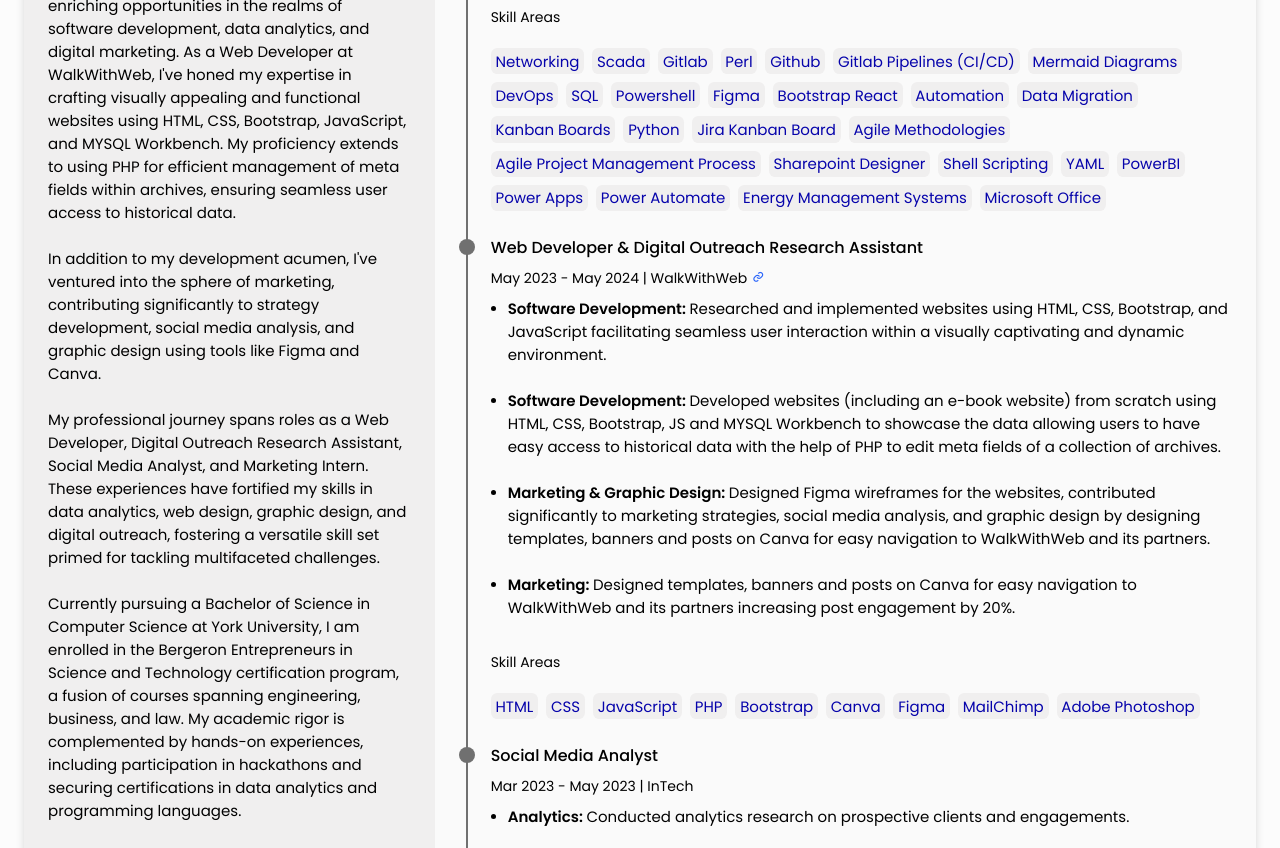
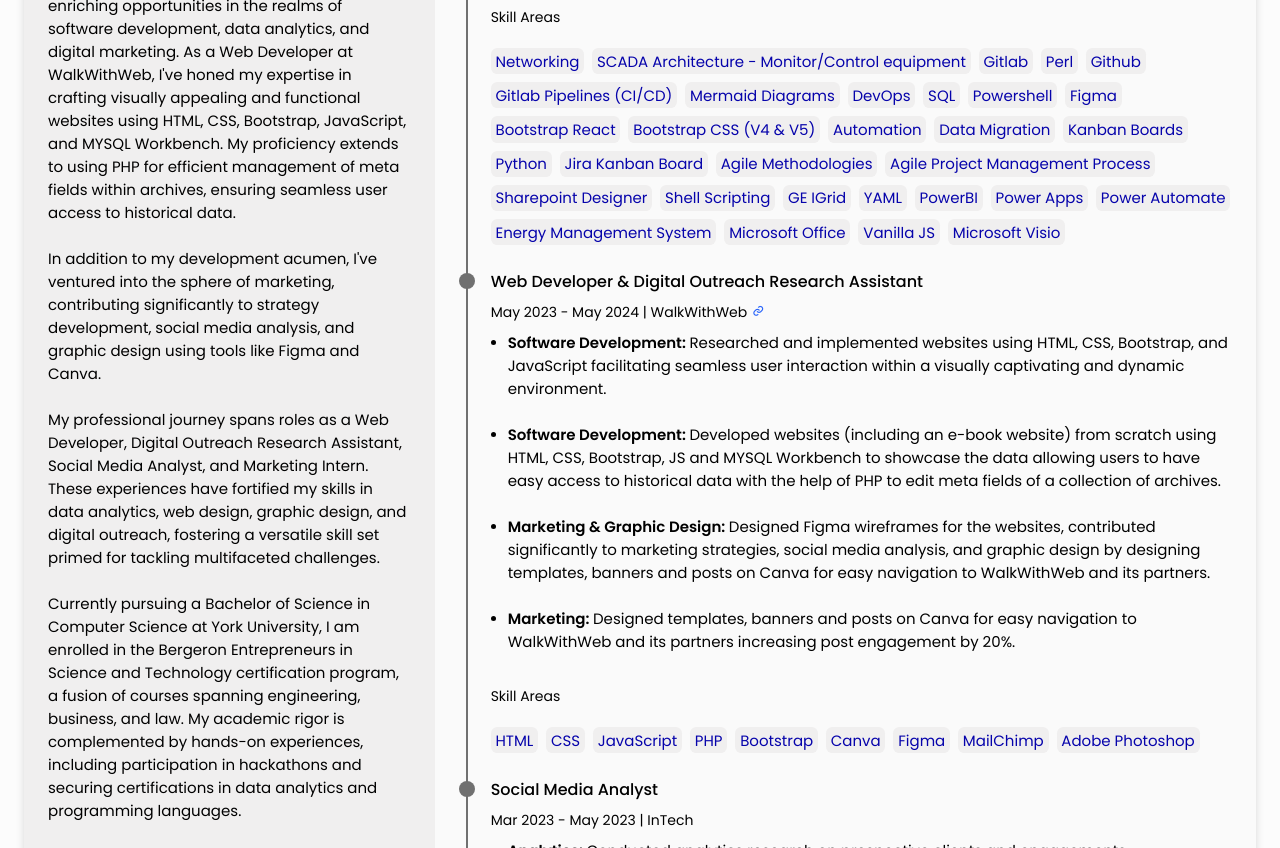
Before and after one commit to abrartarafder/abrar-cv-expanded, a plain HTML site: page index.html in a window 1280 px wide. Shown: the part 858-1706 px from the top of the page. Drawn offline with nearby package versions, Linux system fonts and the light colour scheme.

Commit message:
Update index.html

```diff
--- a/index.html
+++ b/index.html
@@ -516,7 +516,7 @@
                                     <span>Skill Areas</span>
                                     <ul class="experience__technologies-list">
                                         <li class="experience__technologies-item">Networking</li>
-                                        <li class="experience__technologies-item">Scada</li>
+                                        <li class="experience__technologies-item">SCADA Architecture - Monitor/Control equipment</li>
                                         <li class="experience__technologies-item">Gitlab</li>
                                         <li class="experience__technologies-item">Perl</li>
                                         <li class="experience__technologies-item">Github</li>
@@ -527,6 +527,7 @@
                                         <li class="experience__technologies-item">Powershell</li>
                                         <li class="experience__technologies-item">Figma</li>
                                         <li class="experience__technologies-item">Bootstrap React</li>
+                                        <li class="experience__technologies-item">Bootstrap CSS (V4 & V5)</li>
                                         <li class="experience__technologies-item">Automation</li>
                                         <li class="experience__technologies-item">Data Migration</li>
                                         <li class="experience__technologies-item">Kanban Boards</li>
@@ -536,12 +537,17 @@
                                         <li class="experience__technologies-item">Agile Project Management Process</li>
                                         <li class="experience__technologies-item">Sharepoint Designer</li>
                                         <li class="experience__technologies-item">Shell Scripting</li>
+                                        <li class="experience__technologies-item">GE IGrid</li>
                                         <li class="experience__technologies-item">YAML</li>
                                         <li class="experience__technologies-item">PowerBI</li>
                                         <li class="experience__technologies-item">Power Apps</li>
                                         <li class="experience__technologies-item">Power Automate</li>
-                                        <li class="experience__technologies-item">Energy Management Systems</li>
+                                        <li class="experience__technologies-item">Energy Management System</li>
                                         <li class="experience__technologies-item">Microsoft Office</li>
+                                        <li class="experience__technologies-item">Vanilla JS</li>
+                                        <li class="experience__technologies-item">Microsoft Visio</li>
+
+
                                     </ul>
                                 </div>
                             </div>
```
